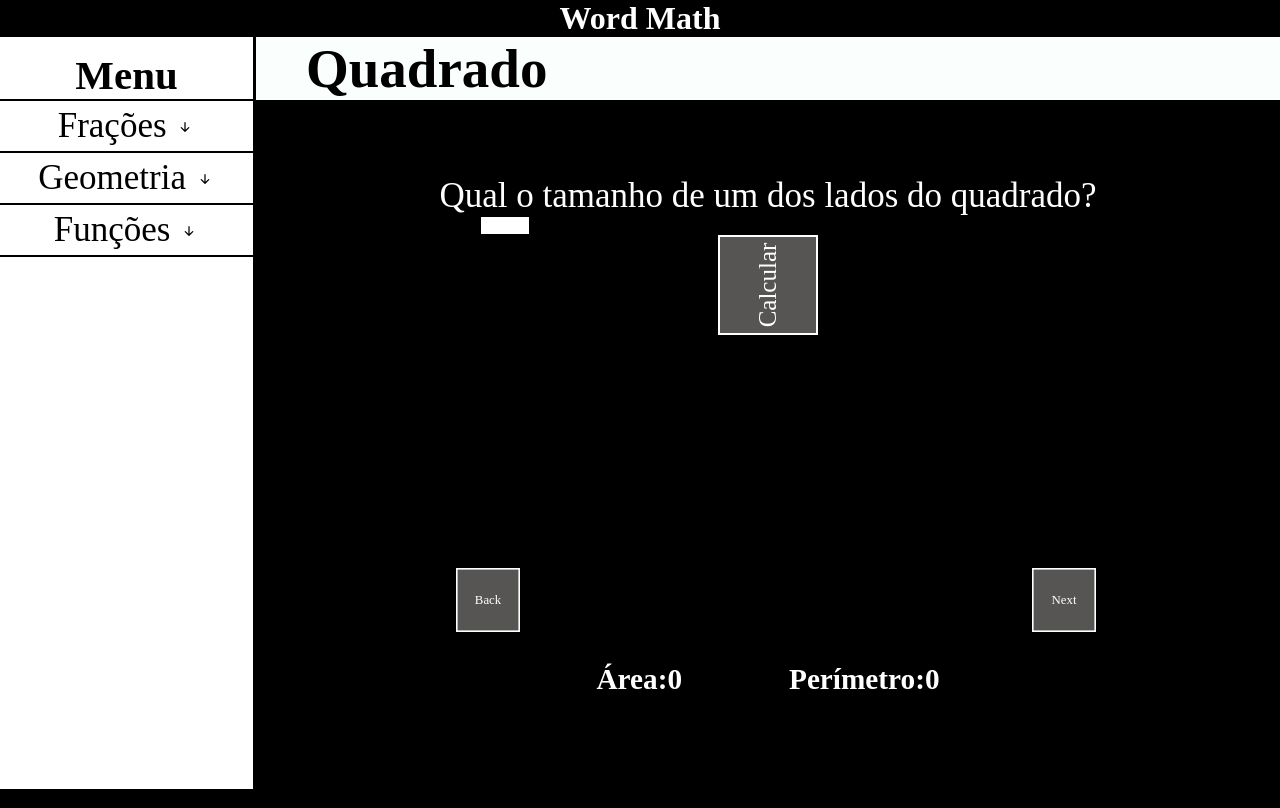
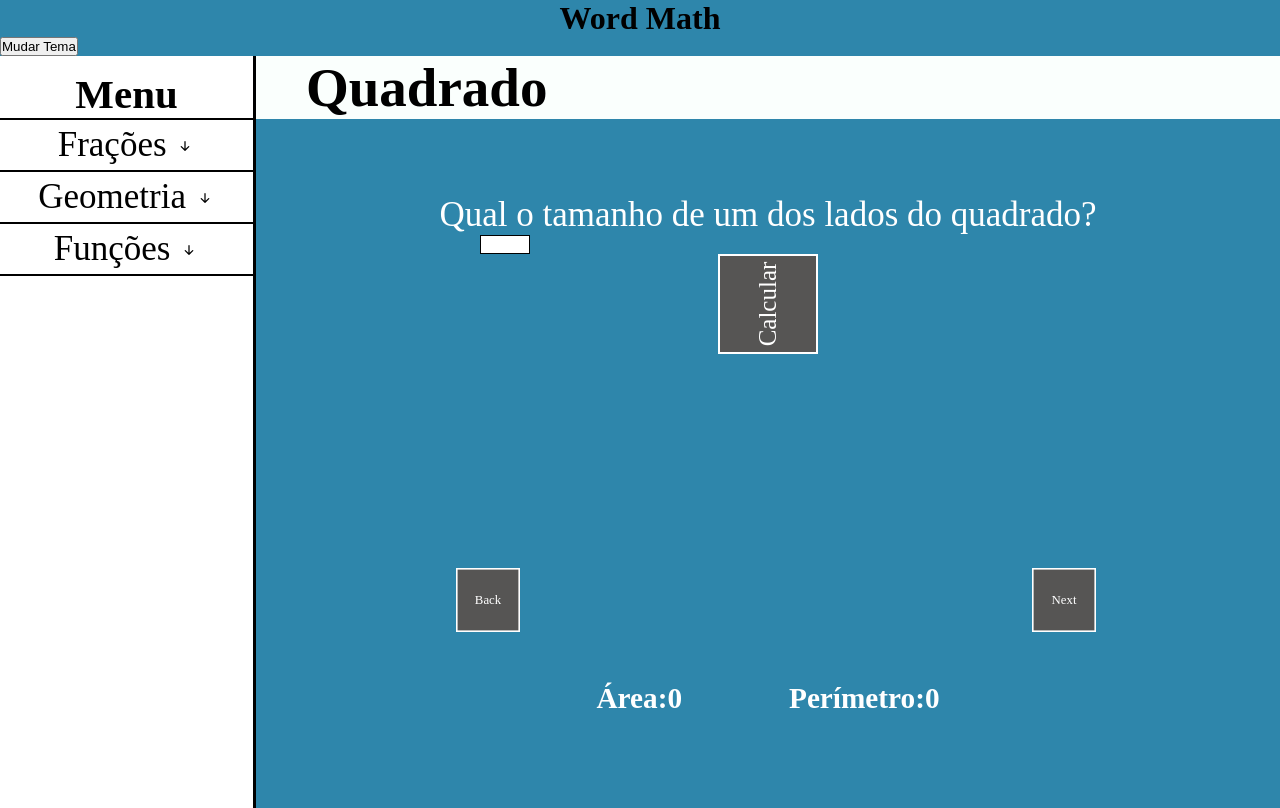
Before and after one commit to Davi-Serrano/Word-Math, a React (Create React App) app: page / in a window 1280 px wide. Built offline with nearby package versions, Linux system fonts and the light colour scheme.

Commit message:
Testando botao Switch Theme

```diff
--- a/src/App.js
+++ b/src/App.js
@@ -1,3 +1,5 @@
+import { useState } from "react"
+
 import IndexPageProvider from "./Context/IndexPage";
 import ShowMenuProvider from "./Context/Menu"
 
@@ -13,16 +15,22 @@ import { Section } from "./components/Section";
 
 function App() {
 
+  var [ theme, setTheme ] = useState("ligth")
 
-  var theme = darkTheme
+function handleTheme(){
 
+  theme === "ligth" ? setTheme("dark") : setTheme("ligth")
+
+}
+
+console.log(theme)
   return (
-    <ThemeProvider theme={theme}>
+    <ThemeProvider theme={theme === "ligth" ? lightTheme : darkTheme}>
       < IndexPageProvider>
       < ShowMenuProvider>
 
           < Header />
-
+          <button onClick={handleTheme}> Mudar Tema</button>
           < Section />
 
 
```
